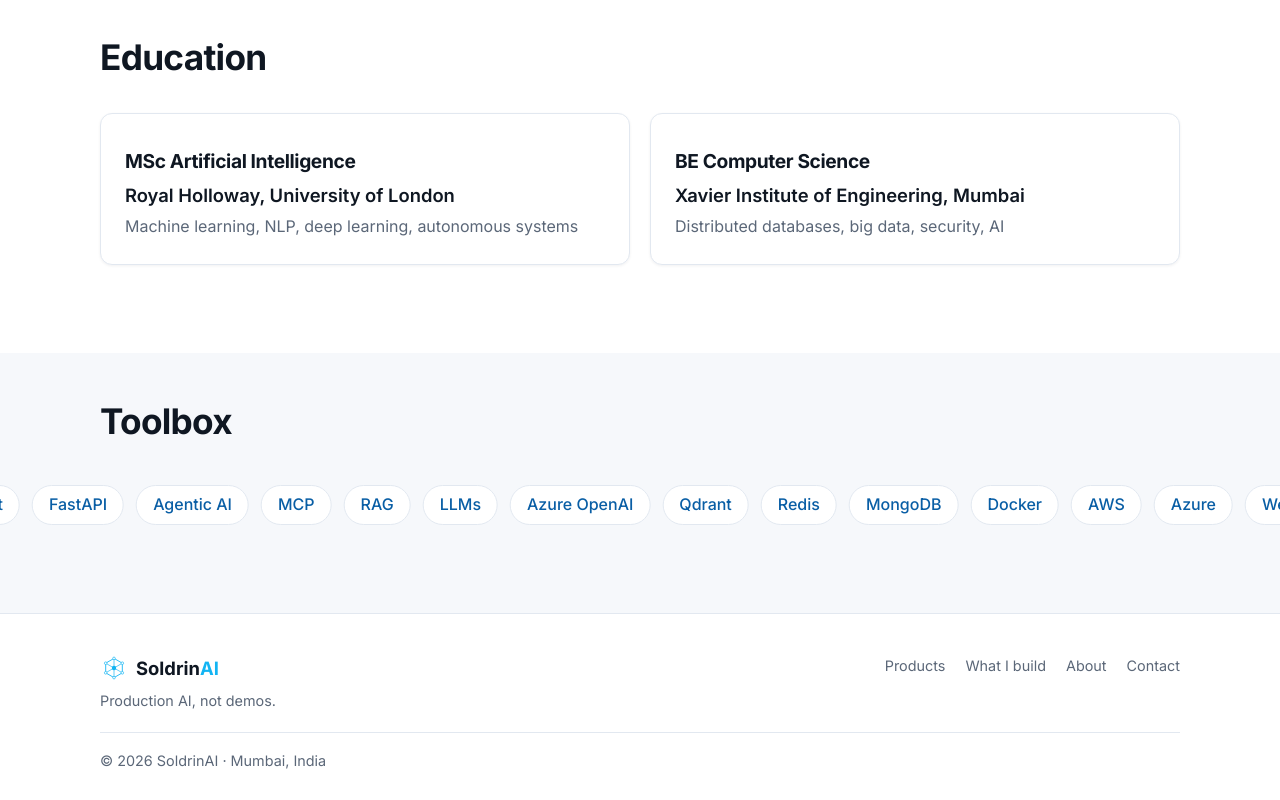
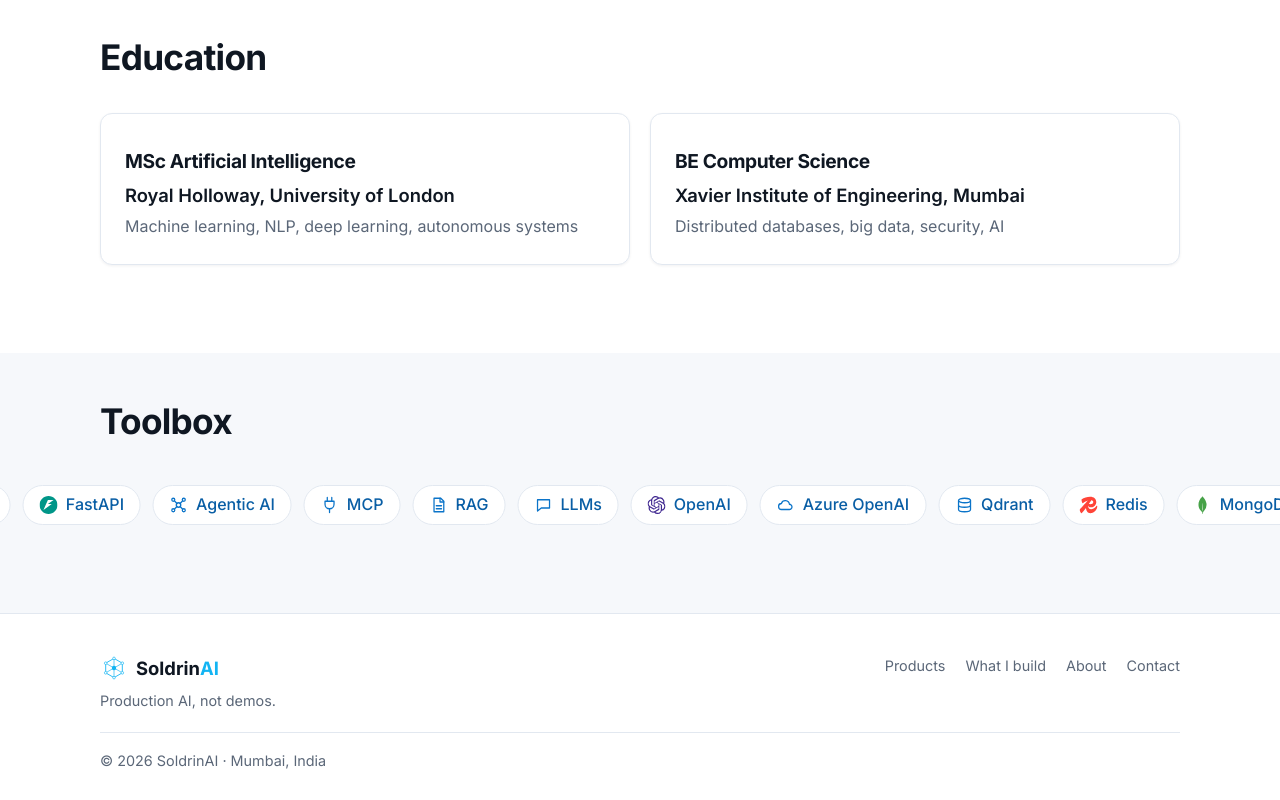
Before and after one commit to SoldrinAI/soldrinai-website, a React (Vite) app: page /about in a window 1280 px wide. Shown: the part 1517-2317 px from the top of the page. Built offline with nearby package versions, Linux system fonts and the light colour scheme.

Commit message:
Show logos in the toolbox ticker

```diff
--- a/package.json
+++ b/package.json
@@ -11,7 +11,8 @@
   "dependencies": {
     "react": "^18.3.1",
     "react-dom": "^18.3.1",
-    "react-router-dom": "^6.28.0"
+    "react-router-dom": "^6.28.0",
+    "simple-icons": "^13.0.0"
   },
   "devDependencies": {
     "@types/react": "^18.3.12",
--- a/src/components/Motion.tsx
+++ b/src/components/Motion.tsx
@@ -62,11 +62,11 @@ export function RotatingWord({ words }: { words: string[] }) {
   return <span key={i} className="rot">{words[i]}</span>;
 }
 
-/** Endless horizontal ticker. */
-export function Marquee({ items }: { items: string[] }) {
+/** Endless horizontal ticker. Items may carry an icon. */
+export function Marquee({ items }: { items: { label: string; icon?: ReactNode }[] }) {
   const row = (k: string) => (
     <div className="mq-row" aria-hidden={k === "b"} key={k}>
-      {items.map((t) => <span key={t}>{t}</span>)}
+      {items.map((t) => <span key={t.label}>{t.icon}{t.label}</span>)}
     </div>
   );
   return <div className="marquee">{row("a")}{row("b")}</div>;
--- a/src/components/Visuals.tsx
+++ b/src/components/Visuals.tsx
@@ -1,4 +1,5 @@
 import { useEffect, useState, type PointerEvent } from "react";
+import { siPython, siJavascript, siFastapi, siOpenai, siRedis, siMongodb, siDocker, siAmazonwebservices, siStreamlit, siTableau } from "simple-icons";
 import { site } from "../data/site";
 import type { Demo } from "../data/products";
 import { reduced } from "./Motion";
@@ -11,6 +12,12 @@ const icons: Record<string, JSX.Element> = {
   edge: <><rect x="6" y="6" width="12" height="12" rx="2" /><path d="M9 2v4M15 2v4M9 18v4M15 18v4M2 9h4M2 15h4M18 9h4M18 15h4" /></>,
   security: <><path d="M12 3l8 3v6c0 5-3.5 8-8 9-4.5-1-8-4-8-9V6z" /><path d="M9 12l2 2 4-4" /></>,
   chat: <path d="M4 5h16v11H9l-5 4z" />,
+  database: <><ellipse cx="12" cy="6" rx="8" ry="3" /><path d="M4 6v12c0 1.7 3.6 3 8 3s8-1.3 8-3V6M4 12c0 1.7 3.6 3 8 3s8-1.3 8-3" /></>,
+  cloud: <path d="M7 18a4 4 0 01-.5-8 5.5 5.5 0 0110.7 1A3.5 3.5 0 0117 18z" />,
+  plug: <path d="M9 2v5M15 2v5M6 7h12v4a6 6 0 01-12 0zM12 17v5" />,
+  agent: <><circle cx="12" cy="12" r="3" /><circle cx="5" cy="5" r="2" /><circle cx="19" cy="5" r="2" /><circle cx="5" cy="19" r="2" /><circle cx="19" cy="19" r="2" /><path d="M7 7l3 3M17 7l-3 3M7 17l3-3M17 17l-3-3" /></>,
+  docs: <><path d="M6 3h9l4 4v14H6z" /><path d="M14 3v5h5M9 13h7M9 17h7" /></>,
+  arrows: <path d="M4 8h14M14 4l4 4-4 4M20 16H6M10 12l-4 4 4 4" />,
   layers: <><path d="M12 3l9 5-9 5-9-5z" /><path d="M3 13l9 5 9-5" /></>,
 };
 
@@ -18,6 +25,22 @@ export function CapIcon({ name, size = 26 }: { name: string; size?: number }) {
   return (
     <svg className="icon" width={size} height={size} viewBox="0 0 24 24" fill="none" stroke="currentColor" strokeWidth="1.7" strokeLinecap="round" strokeLinejoin="round" aria-hidden="true">
       {icons[name]}
+    </svg>
+  );
+}
+
+const brands: Record<string, { path: string; hex: string }> = {
+  python: siPython, javascript: siJavascript, fastapi: siFastapi, openai: siOpenai, redis: siRedis,
+  mongodb: siMongodb, docker: siDocker, aws: siAmazonwebservices, streamlit: siStreamlit, tableau: siTableau,
+};
+
+/** Brand logo in its own colour when we have one, otherwise a neutral line icon. */
+export function SkillLogo({ logo }: { logo: string }) {
+  const b = brands[logo];
+  if (!b) return <CapIcon name={logo} size={18} />;
+  return (
+    <svg className="brand" width="18" height="18" viewBox="0 0 24 24" aria-hidden="true">
+      <path d={b.path} fill={`#${b.hex === "000000" ? "0f1722" : b.hex}`} />
     </svg>
   );
 }
--- a/src/data/site.ts
+++ b/src/data/site.ts
@@ -73,7 +73,15 @@ export const site = {
       { degree: "BE Computer Science", place: "Xavier Institute of Engineering, Mumbai", note: "Distributed databases, big data, security, AI" },
     ],
     skillsTitle: "Toolbox",
-    skills: ["Python", "SQL", "JavaScript", "FastAPI", "Agentic AI", "MCP", "RAG", "LLMs", "Azure OpenAI", "Qdrant", "Redis", "MongoDB", "Docker", "AWS", "Azure", "WebSocket", "Streamlit", "Tableau"],
+    skills: [
+      { name: "Python", logo: "python" }, { name: "SQL", logo: "database" }, { name: "JavaScript", logo: "javascript" },
+      { name: "FastAPI", logo: "fastapi" }, { name: "Agentic AI", logo: "agent" }, { name: "MCP", logo: "plug" },
+      { name: "RAG", logo: "docs" }, { name: "LLMs", logo: "chat" }, { name: "OpenAI", logo: "openai" },
+      { name: "Azure OpenAI", logo: "cloud" }, { name: "Qdrant", logo: "database" }, { name: "Redis", logo: "redis" },
+      { name: "MongoDB", logo: "mongodb" }, { name: "Docker", logo: "docker" }, { name: "AWS", logo: "aws" },
+      { name: "Azure", logo: "cloud" }, { name: "WebSocket", logo: "arrows" }, { name: "Streamlit", logo: "streamlit" },
+      { name: "Tableau", logo: "tableau" },
+    ],
   },
   contact: {
     body: "Open to full-time roles, contract engagements and consulting in AI engineering, agentic systems and forward-deployment work. Based in Mumbai, India.",
--- a/src/pages/About.tsx
+++ b/src/pages/About.tsx
@@ -1,5 +1,6 @@
 import { site } from "../data/site";
 import { Marquee, Reveal } from "../components/Motion";
+import { SkillLogo } from "../components/Visuals";
 import { PageHead } from "./Contact";
 
 export default function About() {
@@ -52,7 +53,7 @@ export default function About() {
 
       <section className="soft tight">
         <div className="wrap"><Reveal><h2>{about.skillsTitle}</h2></Reveal></div>
-        <Marquee items={about.skills} />
+        <Marquee items={about.skills.map((k) => ({ label: k.name, icon: <SkillLogo logo={k.logo} /> }))} />
       </section>
     </>
   );
--- a/src/pages/Home.tsx
+++ b/src/pages/Home.tsx
@@ -32,7 +32,7 @@ export default function Home() {
         </div>
       </section>
 
-      <Marquee items={site.marquee} />
+      <Marquee items={site.marquee.map((label) => ({ label }))} />
 
       <section>
         <div className="wrap split">
--- a/src/styles.css
+++ b/src/styles.css
@@ -192,8 +192,10 @@ section.tight { padding: 40px 0 72px; }
 .tl .when { color: var(--blue); font-size: .85rem; }
 .tl p { margin: 0; color: var(--sub); }
 .soft .marquee { margin-top: 20px; border: 0; background: transparent; }
-.soft .mq-row span { background: #fff; border: 1px solid var(--line); border-radius: 99px; padding: 6px 16px; color: var(--blue-d); font-weight: 500; }
+.soft .mq-row span { gap: 8px; background: #fff; border: 1px solid var(--line); border-radius: 99px; padding: 6px 16px; color: var(--blue-d); font-weight: 500; }
 .soft .mq-row span::after { display: none; }
+.soft .mq-row .icon { color: var(--blue); width: 18px; height: 18px; flex: none; }
+.brand { flex: none; }
 .soft .mq-row { gap: 12px; padding-right: 12px; animation-duration: 40s; }
 
 /* contact */
```
Also changed, not shown: 1 other file (tests, documents, lock files or other folders).
